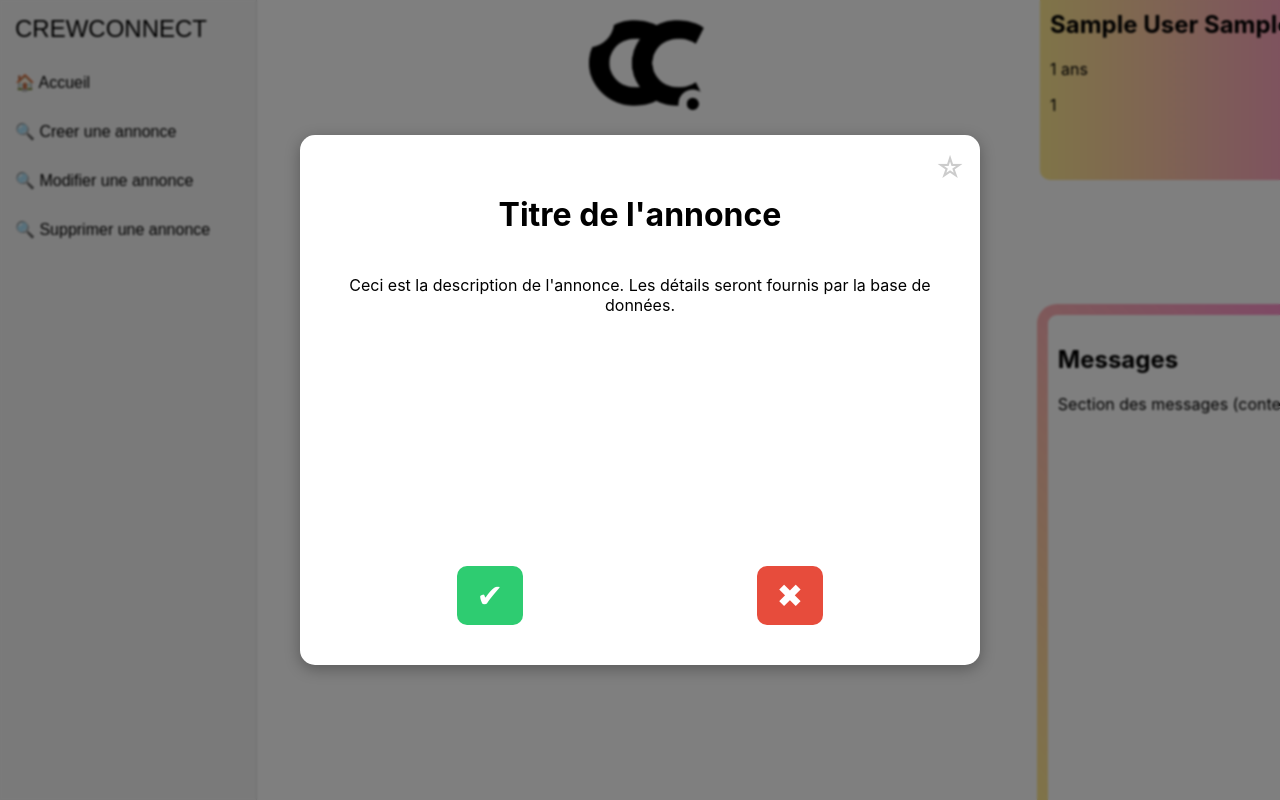
After one commit to Wildrey237/crewconnect, a PHP site: page /view/page_voir_annonce.php in a window 1280 px wide. The commit adds this page. Run offline with PHP 8.4, Linux system fonts and the light colour scheme; the visitor is signed in with stand-in values (Sample User, id 1).

Commit message:
Add files via upload

```diff
--- /dev/null
+++ b/style/page_voir_annonce.css
@@ -0,0 +1,216 @@
+/* Styles globaux */
+body {
+  margin: 0;
+  font-family: -apple-system, BlinkMacSystemFont, "Segoe UI", Roboto, "Helvetica Neue", Arial, sans-serif;
+  display: flex;
+  height: 100vh;
+  overflow: hidden;
+  position: relative;
+}
+
+/* ----- Sidebar ----- */
+.sidebar {
+  background-color: #f5f5f5;
+  width: 20%;
+  display: flex;
+  flex-direction: column;
+  padding: 0;
+  border-right: 1px solid #ddd;
+}
+
+.sidebar .titre {
+  font-size: 1.5rem ;  /* Taille ajustée pour correspondre à la page d'accueil */
+}
+
+.sidebar button {
+  display: flex;
+  align-items: center;
+  font-size: 1rem;
+  padding: 15px;
+  border: none;
+  background: none;
+  text-align: left;
+  cursor: pointer;
+}
+
+.sidebar button:hover {
+  font-weight: bold;
+}
+
+/* ----- Contenu principal ----- */
+.main {
+  flex: 1;
+  position: relative;
+  display: flex;
+  flex-direction: column;
+  margin-right: 19%; /* Pour laisser la place à la biographie et aux messages */
+}
+
+/* Logo */
+.logo {
+  display: flex;
+  justify-content: center;
+  align-items: center;
+  padding: 20px;
+  margin-bottom: 20px;
+}
+
+.logo img {
+  max-height: 90px;
+}
+
+/* ----- Overlay cliquable ----- */
+.overlay-background {
+  position: fixed;
+  top: 0;
+  left: 0;
+  width: 100%;
+  height: 100%;
+  background: rgba(0, 0, 0, 0.5);
+  backdrop-filter: blur(1px);
+  z-index: 900; /* Positionné derrière la pop-up */
+  text-decoration: none;
+  cursor: default;
+}
+
+/* ----- Pop-up Card ----- */
+.popup-card {
+  position: fixed;
+  top: 50%;
+  left: 50%;
+  transform: translate(-50%, -50%);
+  z-index: 1000; /* Au premier plan */
+  background-color: #fff;
+  padding: 40px;
+  border-radius: 15px;
+  box-shadow: 0 4px 15px rgba(0, 0, 0, 0.3);
+  width: 90%;
+  max-width: 600px;
+  min-height: 450px;
+  text-align: center;
+  display: flex;
+  flex-direction: column;
+  justify-content: space-between;
+}
+
+/* ----- Bouton Favori ----- */
+.favorite-checkbox {
+  display: none;
+}
+
+.favorite-button {
+  position: absolute;
+  top: 15px;
+  right: 15px;
+  font-size: 1.8rem;
+  color: #ccc;
+  cursor: pointer;
+  transition: color 0.3s;
+}
+
+/* Lorsque la checkbox est cochée, l'icône se colore en jaune (étoile pleine) */
+.favorite-checkbox:checked + .favorite-button {
+  color: gold;
+}
+
+/* Titre et description */
+.popup-title {
+  margin-top: 20px;
+  font-size: 2rem;
+}
+
+.popup-description {
+  margin: 20px 0;
+  font-size: 1rem;
+  flex-grow: 1;
+}
+
+/* ----- Boutons d'action en bas ----- */
+.popup-actions {
+  display: flex;
+  justify-content: space-around;
+  margin-top: 20px;
+}
+
+.action-button {
+  display: inline-block;
+  text-decoration: none;
+  font-size: 2rem;
+  color: #fff;
+  padding: 10px 20px;
+  border-radius: 10px;
+  transition: background-color 0.3s;
+}
+
+.accept-button {
+  background-color: #2ecc71;
+}
+
+.accept-button:hover {
+  background-color: #27ae60;
+}
+
+.refuse-button {
+  background-color: #e74c3c;
+}
+
+.refuse-button:hover {
+  background-color: #c0392b;
+}
+
+/* ----- Biographie ----- */
+.biography {
+  position: absolute;
+  top: -5%;
+  right: 2.15%;
+  width: 50%;
+  height: 25%;
+  padding: 20px;
+  border-top-left-radius: 20px;
+  border-bottom-left-radius: 20px;
+  border-bottom-right-radius: 0;
+  border-top-right-radius: 0;
+  transform: translateX(100%);
+  transition: transform 0.5s ease-out;
+}
+
+.biography-content {
+  height: 100%;
+  padding: 10px;
+  box-sizing: border-box;
+  border-radius: 10px;
+  background: linear-gradient(90deg, #fee375cd, #fd7ed9);
+  overflow: hidden;
+}
+
+/* ----- Messages ----- */
+.messages {
+  position: absolute;
+  bottom: 0;
+  right: 0%;
+  top: 38%;
+  width: 50%;
+  height: 61%;
+  border: 11px solid transparent;
+  background-clip: padding-box, border-box;
+  background-origin: padding-box, border-box;
+  background-image:
+    linear-gradient(white, white),
+    linear-gradient(50deg, #fee375cd, #fd7ed9);
+  border-top-left-radius: 20px;
+  border-top-right-radius: 0;
+  border-bottom-right-radius: 0;
+  transform: translateX(100%);
+  transition: transform 0.5s ease-out;
+}
+
+.messages-content {
+  background: white;
+  height: 100%;
+  padding: 10px;
+  box-sizing: border-box;
+  border-radius: 20px;
+}
+
+/* ----- Suppression des styles inutilisés ----- */
+/* Les styles relatifs à la recherche et aux annonces ont été retirés car non utilisés sur cette page */
--- /dev/null
+++ b/view/page_voir_annonce.php
@@ -0,0 +1,59 @@
+<?php
+include_once("../controler/verify_session.php");
+verify_session();
+?>
+<!DOCTYPE html>
+<html lang="fr">
+<head>
+  <meta charset="UTF-8">
+  <meta name="viewport" content="width=device-width, initial-scale=1.0">
+  <title>CrewConnect - Voir Annonce</title>
+  <link rel="stylesheet" href="../style/page_voir_annonce.css">
+</head>
+<body>
+  <?php include_once("navbar.php"); ?>
+  <div class="main">
+    <div class="logo">
+      <img src="../images/CC Fond BLANC_modifié.jpg" alt="Logo CrewConnect">
+    </div>
+
+    <!-- Overlay cliquable redirigeant vers la page d'accueil -->
+    <a href="page_accueil.php" class="overlay-background"></a>
+
+    <!-- Pop-up Card -->
+    <div class="popup-card">
+      <!-- Bouton Favori-->
+      <input type="checkbox" id="favorite-toggle" class="favorite-checkbox">
+      <label for="favorite-toggle" class="favorite-button">&#9734;</label>
+
+      <h1 class="popup-title">Titre de l'annonce</h1>
+      <p class="popup-description">
+        Ceci est la description de l'annonce. Les détails seront fournis par la base de données.
+      </p>
+
+      <div class="popup-actions">
+        <!-- Bouton Accepter et refuser -->
+        <a href="accepter_annonce.php" class="action-button accept-button">&#10004;</a>
+        <a href="refuser_annonce.php" class="action-button refuse-button">&#10006;</a>
+      </div>
+    </div>
+
+    <!-- Biographie -->
+    <div class="biography">
+      <div class="biography-content">
+        <h2><?php echo $_SESSION['firstname'], ' ', $_SESSION['name']; ?></h2>
+        <p><?php echo $_SESSION['age'], ' ans'; ?></p>
+        <p><?php echo $_SESSION['category']; ?></p>
+      </div>
+    </div>
+
+    <!-- Messages -->
+    <div class="messages">
+      <div class="messages-content">
+        <h2>Messages</h2>
+        <p>Section des messages (contenu ici).</p>
+      </div>
+    </div>
+  </div>
+</body>
+</html>
```
Also changed, not shown: sql/crewconnect_nw_sql.sql (+9 -43 lines), style/index.css (+5 -2 lines), style/page_accueil.css (+78 -5 lines), view/page_accueil.php (+11 -8 lines), controler/del_annonce.php (line endings or trailing spaces), controler/display_exporer.php (line endings or trailing spaces), controler/handle_announce.php (line endings or trailing spaces).
